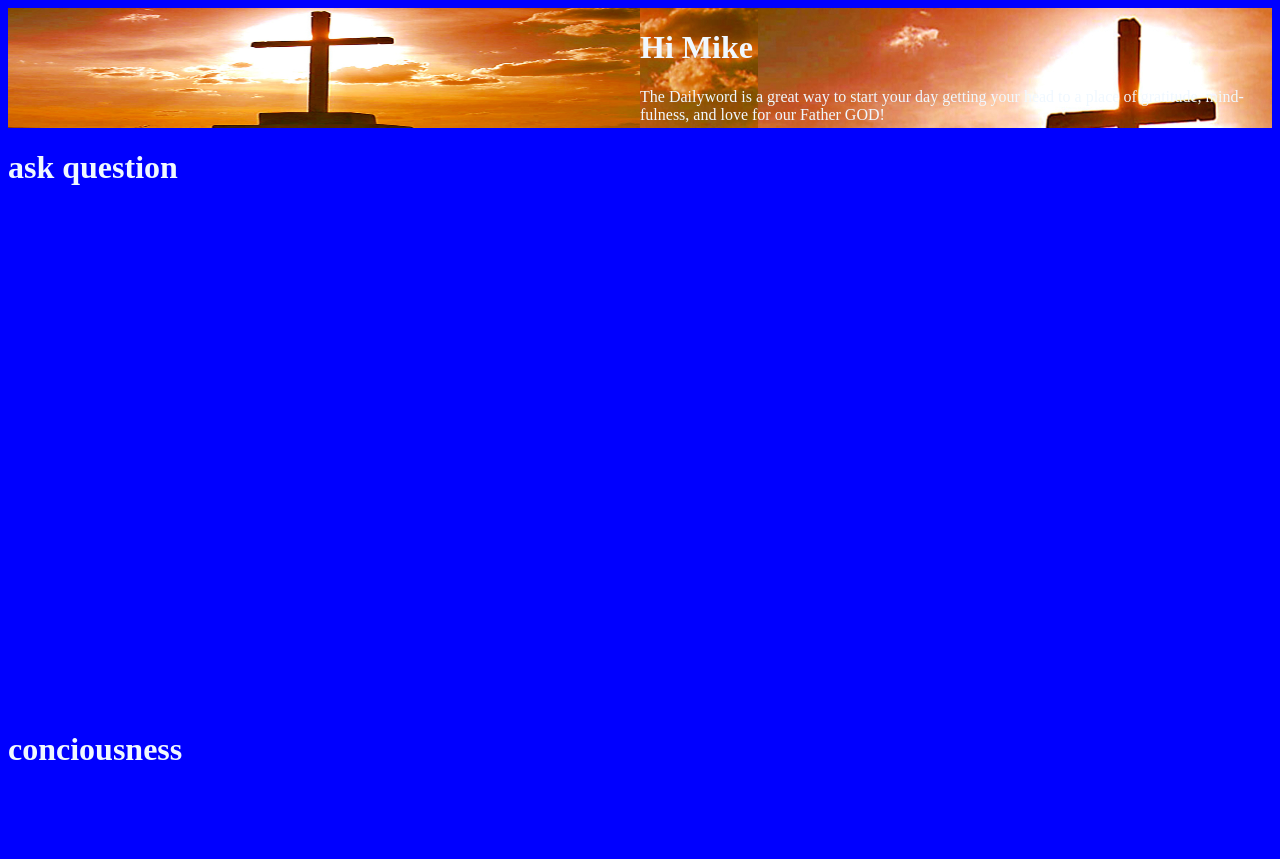
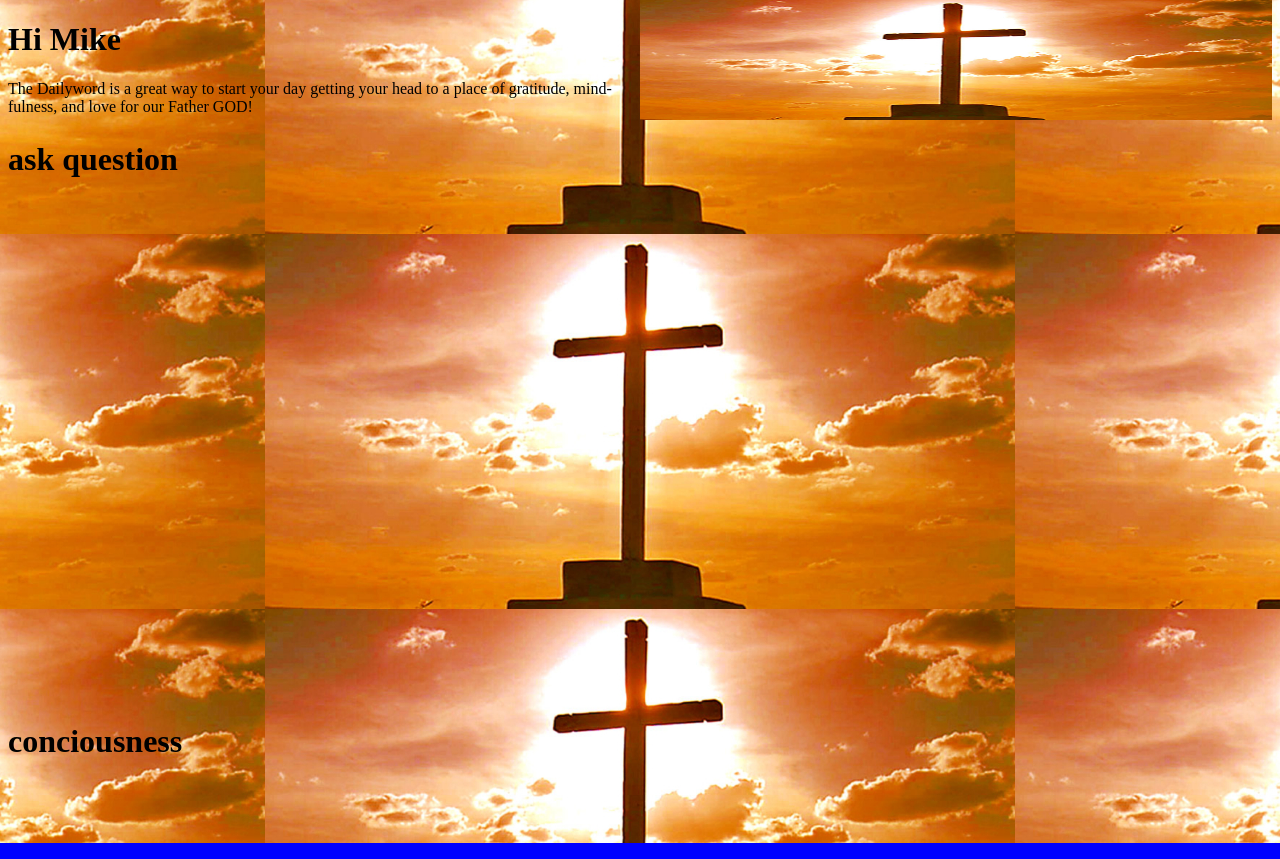
Before and after one commit to Praetz/The-Daily-Word, a plain HTML site: page index.html in a window 1280 px wide. Drawn offline with Linux system fonts and the light colour scheme.

Commit message:
Update styles.css
Positioning background pic.

```diff
--- a/css/styles.css
+++ b/css/styles.css
@@ -1,14 +1,16 @@
 body {
     background: blue;
-    color:aliceblue;
+    margin-bottom: 0%;
+    margin-top: 0%;
+    background-image: url(/CSS/images/A-Christian-cross-by-Waiting-For-The-Word-750x375.jpg);
+    background-position: center;
 }
 
 .header-container {
     height: 15vh;
     display: flex;
+    flex-direction: row-reverse;
     width: 100%;
-    margin-bottom: 0%;
-    background-image: url(/CSS/images/A-Christian-cross-by-Waiting-For-The-Word-750x375.jpg);
 }
 
 .header-div {
```
